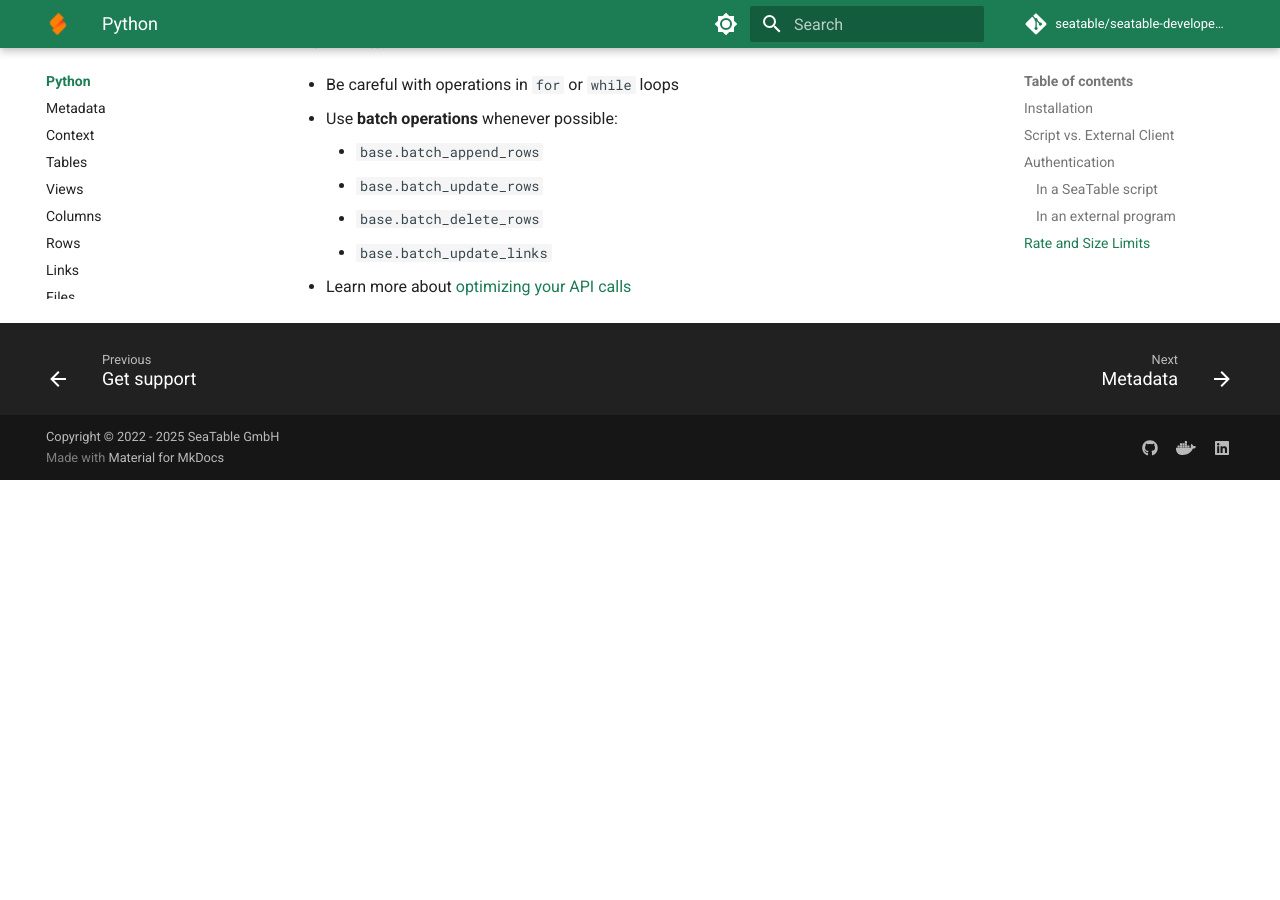
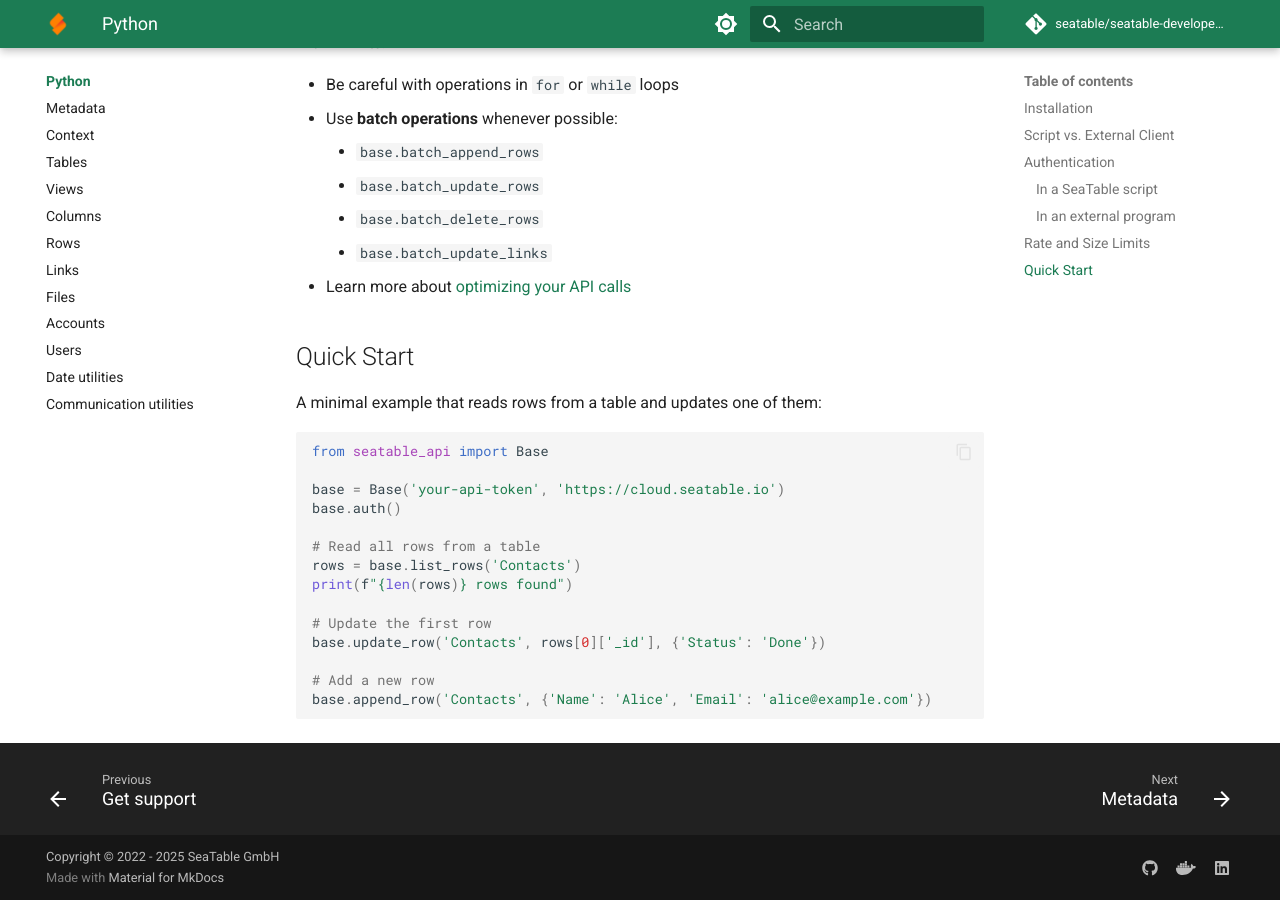
Before and after one commit to seatable/seatable-developer-docs, an MkDocs documentation site: the page built from docs/python/index.md, in a window 1280 px wide and 900 px high, scrolled down 2018 px. Built offline with MkDocs 1.6.1 and Material for MkDocs 9.7.7, drawn with Linux system fonts in a browser that asks for light colours; comment, search, counter and statistics services are not loaded; before the commit the page ends 2498 px from its top, so only the background shows below that.

Commit message:
Add Python quick-start example and fix bugs in code examples
Add a minimal quick-start workflow (read → update → add) at the end of
the Python introduction page to help developers get started quickly.

Fix three bugs in code examples:
- tables.md: print() returns None, assign delete_table result directly
- files.md: fix variable name case mismatch (file_col_name → FILE_COL_NAME)
- links.md: remove JavaScript-style semicolons from Python code

Co-Authored-By: Claude Opus 4.6 (1M context) <noreply@anthropic.com>

````diff
--- a/docs/python/index.md
+++ b/docs/python/index.md
@@ -100,3 +100,24 @@ Since every method call is an API request, scripts are subject to [rate](https:/
     - `base.batch_delete_rows`
     - `base.batch_update_links`
 - Learn more about [optimizing your API calls](https://seatable.com/api-optimization/)
+
+## Quick Start
+
+A minimal example that reads rows from a table and updates one of them:
+
+```python
+from seatable_api import Base
+
+base = Base('your-api-token', 'https://cloud.seatable.io')
+base.auth()
+
+# Read all rows from a table
+rows = base.list_rows('Contacts')
+print(f"{len(rows)} rows found")
+
+# Update the first row
+base.update_row('Contacts', rows[0]['_id'], {'Status': 'Done'})
+
+# Add a new row
+base.append_row('Contacts', {'Name': 'Alice', 'Email': 'alice@example.com'})
+```
````
Also changed, not shown: docs/python/objects/files.md (+1 -1 lines), docs/python/objects/links.md (+6 -6 lines), docs/python/objects/tables.md (+1 -1 lines).
